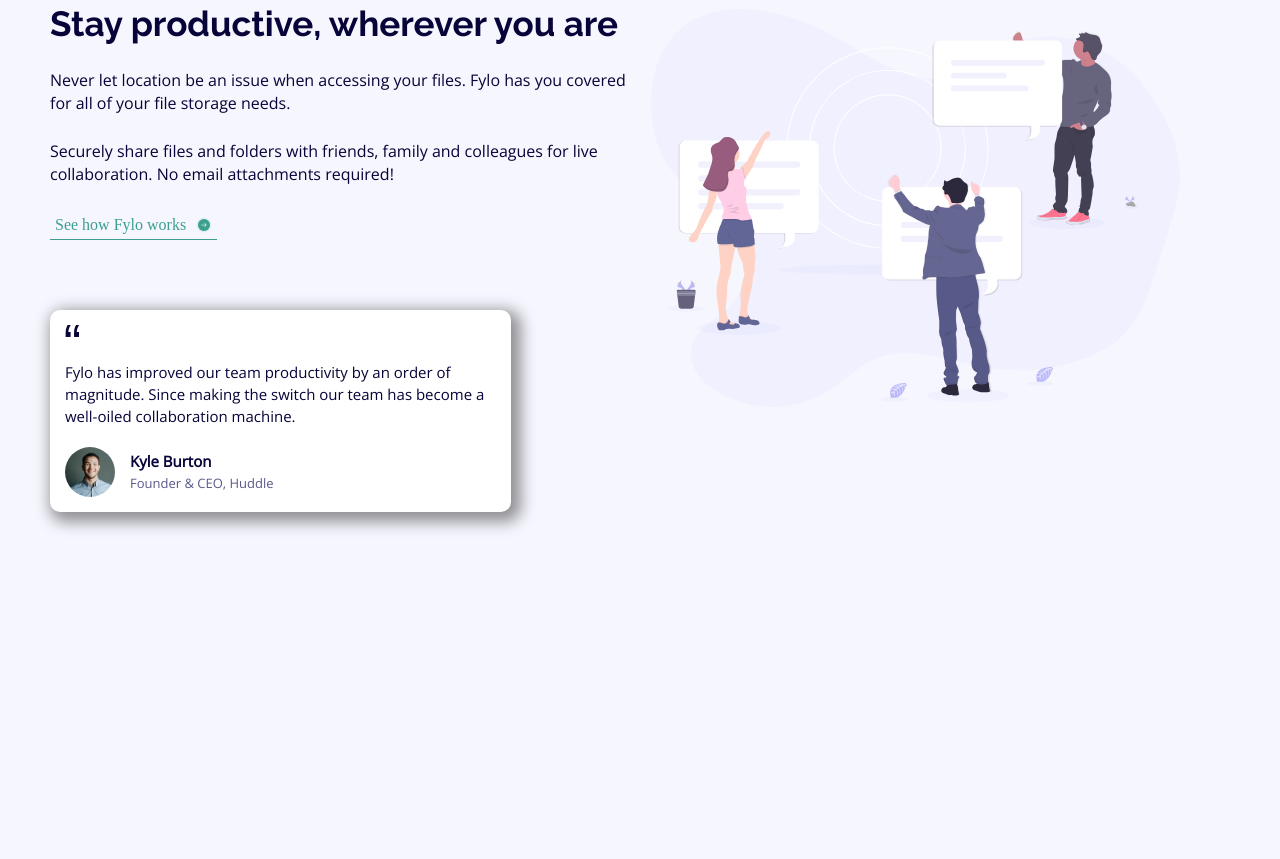
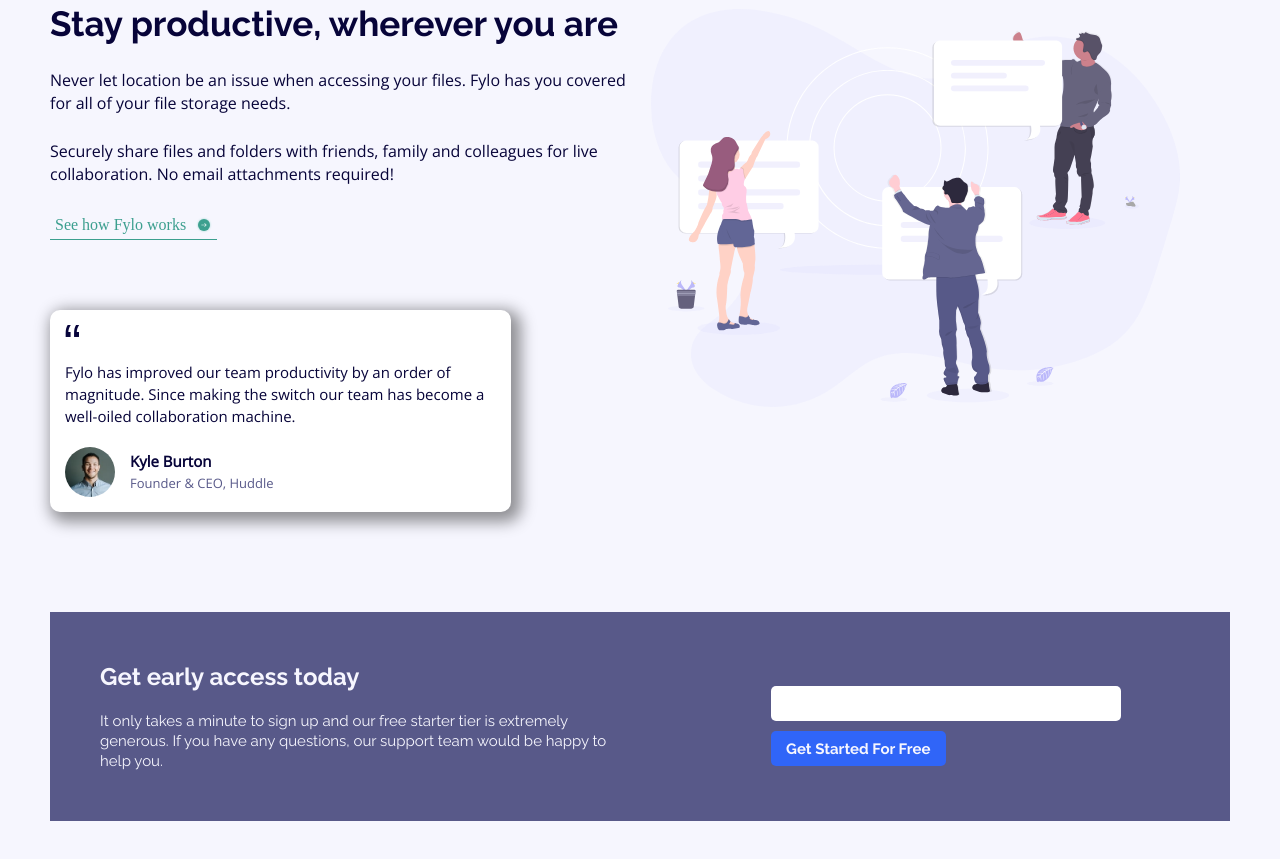
Before and after one commit to Massensini/Fylo-landing-page, a plain HTML site: page index.html in a window 1280 px wide. Shown: the part 710-1569 px from the top of the page. Before the commit the page ends 1272 px from the top, so only its background shows below. Drawn offline with nearby package versions, Linux system fonts and the light colour scheme.

Commit message:
get started finished

```diff
--- a/index.html
+++ b/index.html
@@ -96,26 +96,23 @@
         <img src="./images/illustration-2.svg" alt="illustration-2" class="illustrationImg">
       </div>
     </div>
+  </main>
 
-  </main>
-  <!--
-
-  <div>
-    <section>
-      <div>
-        <h2>Get early access today</h2>
-        <p>
+  <div class="getContainer">
+      <div class="getContent">
+        <h2 class="getH2">Get early access today</h2>
+        <p class="getP">
           It only takes a minute to sign up and our free starter tier is extremely generous.
           If you have any questions, our support team would be happy to help you.
         </p>
       </div>
 
-      <div>
-        <input type="email" name="" id="">
-        <button>Get Started For Free</button>
+      <div class="get">
+        <input type="email" name="" id="" class="getInput">
+        <button class="startBtn getBtn">Get Started For Free</button>
       </div>
-    </section>
   </div>
+  <!--
 
   <footer>
     <img src="./images/logo.svg" alt="logo Fylo">
--- a/style.css
+++ b/style.css
@@ -230,6 +230,55 @@
     color: var(--desaturated-blue);
 }
 
+/*GET EARLY ACCES*/
+
+.getContainer {
+    margin-top: 100px;
+    padding: 50px 0 50px 0;
+    width: calc(100% + 40px);
+    background-color: var(--desaturated-blue);
+    display: flex;
+    align-items: center;
+    justify-content: center;
+    flex-direction: column;
+    font-family: 'Raleway', sans-serif;
+}
+
+.getContent {
+    width: 70%;
+    color: var(--light-grayish-blue);
+    display: flex;
+    flex-direction: column;
+    gap: 20px;
+}
+
+.getP {
+    font-size: 15px;
+    line-height: 20px;
+}
+
+.get {
+    display: flex;
+    flex-direction: column;
+    gap: 7px;
+    width: 55%;
+    margin-top: 20px;
+}
+
+.getInput {
+    height: 35px;
+    padding: 5px;
+    border-radius: 5px;
+    border: none;
+    outline: none;
+    text-align: start;
+}
+
+.getBtn {
+    height: 35px;
+    font-size: 13px;
+}
+
 @media screen and (min-width: 800px) {
     * {
         text-align: start;
@@ -288,4 +337,27 @@
     .infoP {
         color: var(--very-dark-blue);
     }
+
+    .getContainer {
+        flex-direction: row;
+        width: 100%;
+        padding: 50px;
+        gap: 150px;
+    }
+
+    .get {
+        gap: 10px
+    }
+
+    .getP {
+        font-size: 15px;
+    }
+
+    .getInput {
+        width: 350px;
+    }
+
+    .getBtn {
+        width: 175px;
+    }
 }
```
